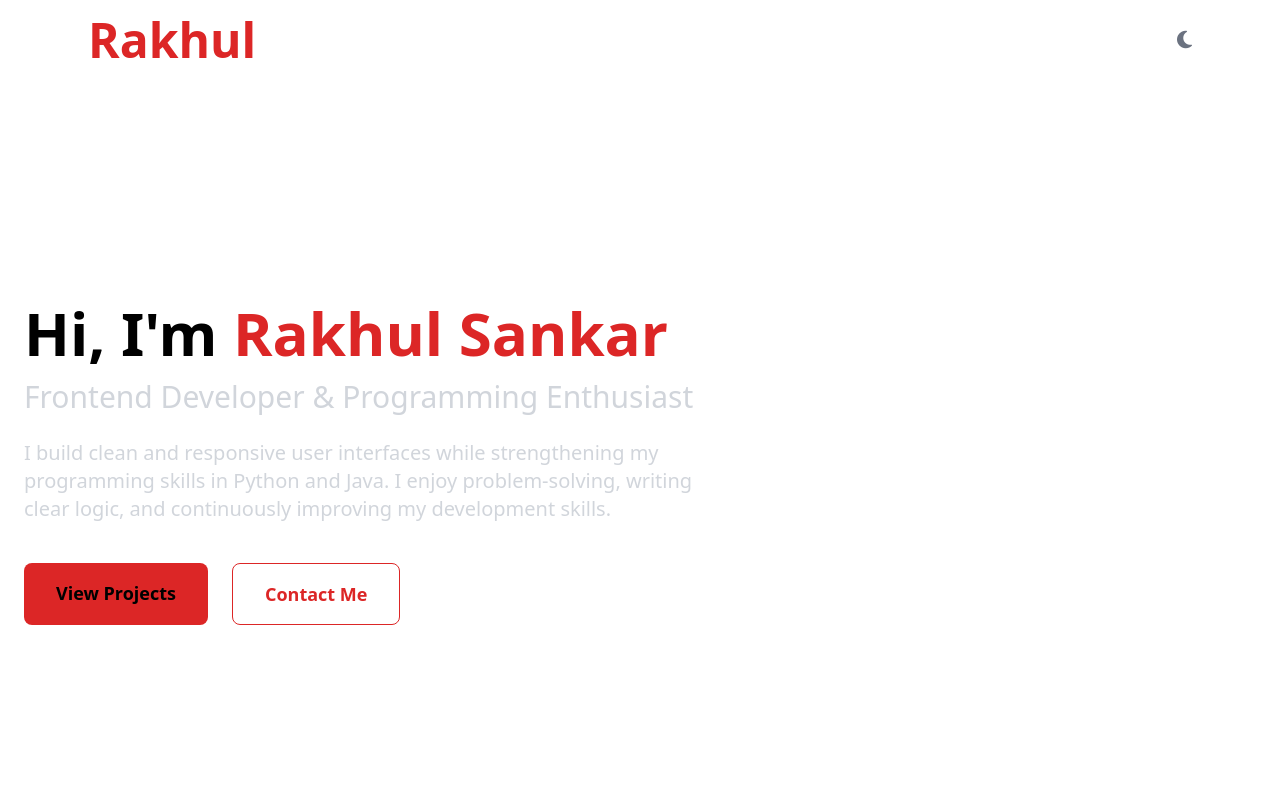
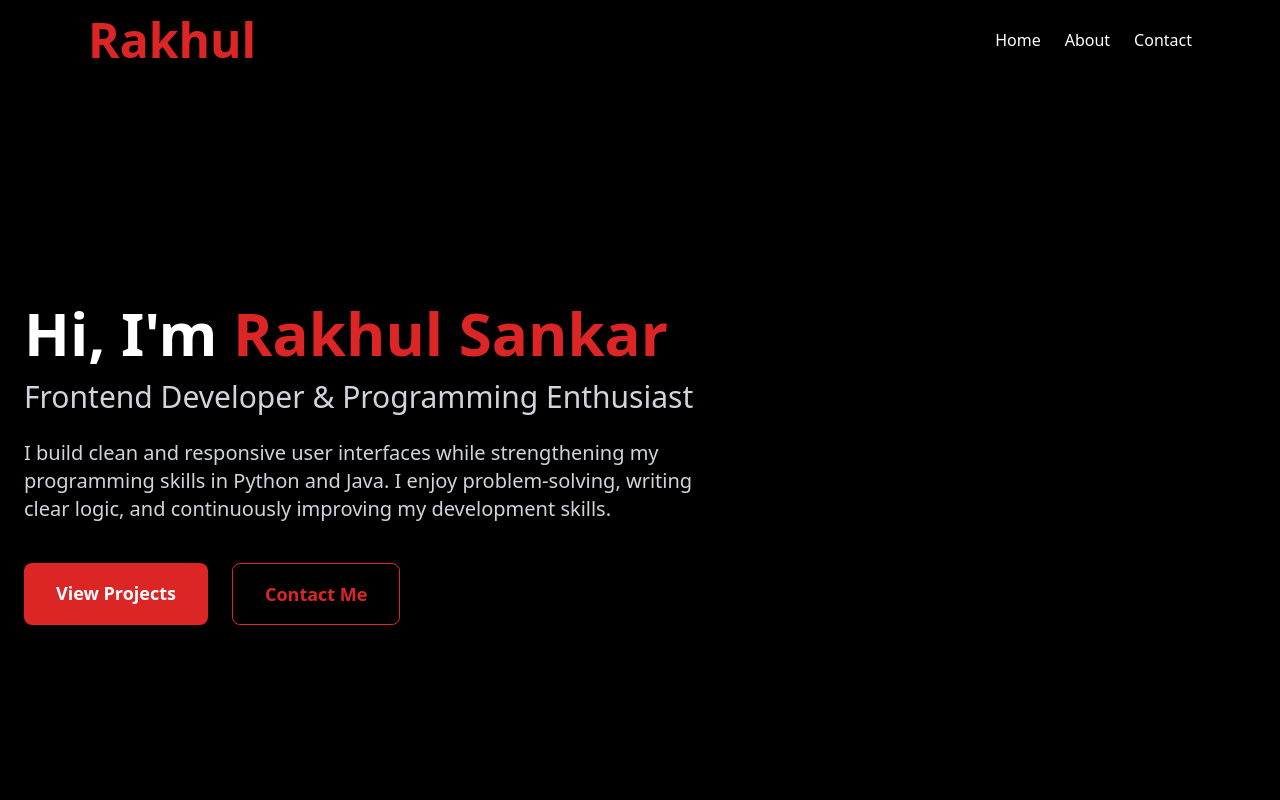
Before and after one commit to Rakhul-Sankar/Portfolio, a plain HTML site: page index.html in a window 1280 px wide. Shown: the top 800 px of the page. Drawn offline with nearby package versions, Linux system fonts and the light colour scheme.

Commit message:
removed light

```diff
--- a/index.html
+++ b/index.html
@@ -5,11 +5,6 @@
   <meta name="viewport" content="width=device-width, initial-scale=1.0">
   <title>Portfolio | Rakhul</title>
 
-  <script>
-  tailwind.config = {
-    darkMode: 'class'
-  }
-</script>
   <!-- Tailwind CDN -->
   <script src="https://cdn.tailwindcss.com"></script>
 
@@ -21,10 +16,10 @@
 
 </head>
 
-<body class="bg-white text-black dark:bg-black dark:text-white font-sans transition-colors duration-300">
+<body class="bg-black text-white font-sans">
 
 <!-- ================= NAVIGATION ================= -->
-<nav class="fixed top-0 left-0 w-full bg-white dark:bg-black z-50">
+<nav class="fixed top-0 left-0 w-full bg-black z-50">
   <div class="max-w-6xl mx-auto px-6 py-4 flex justify-between items-center">
 
     <h1 class="text-4xl md:text-5xl font-bold text-red-600">Rakhul</h1>
@@ -34,12 +29,6 @@
       <a href="#header" class="text-white hover:text-red-500 font-medium">Home</a>
       <a href="#about" class="text-white hover:text-red-500 font-medium">About</a>
       <a href="#contact" class="text-white hover:text-red-500 font-medium">Contact</a>
-       <!-- 🌙 Theme Toggle Button -->
-  <button onclick="toggleTheme()"
-          class="ml-4 text-xl text-gray-500 dark:text-gray-300
-                 hover:text-red-500 transition">
-    <i id="themeIcon" class="fa-solid fa-moon"></i>
-  </button>
     </div>
 
     <!-- Mobile Menu Button -->
@@ -57,11 +46,9 @@
 </nav>
 
 <!-- ================= HERO ================= -->
-<section id="header"
-  class="min-h-screen pt-32 flex items-center
-         bg-white dark:bg-black
-         px-6 scroll-mt-28 transition-colors duration-300">
-
+<section
+  id="header"
+  class="min-h-screen pt-32 flex items-center bg-black px-6 scroll-mt-28">
 
   <div class="max-w-4xl w-full">
 
```
